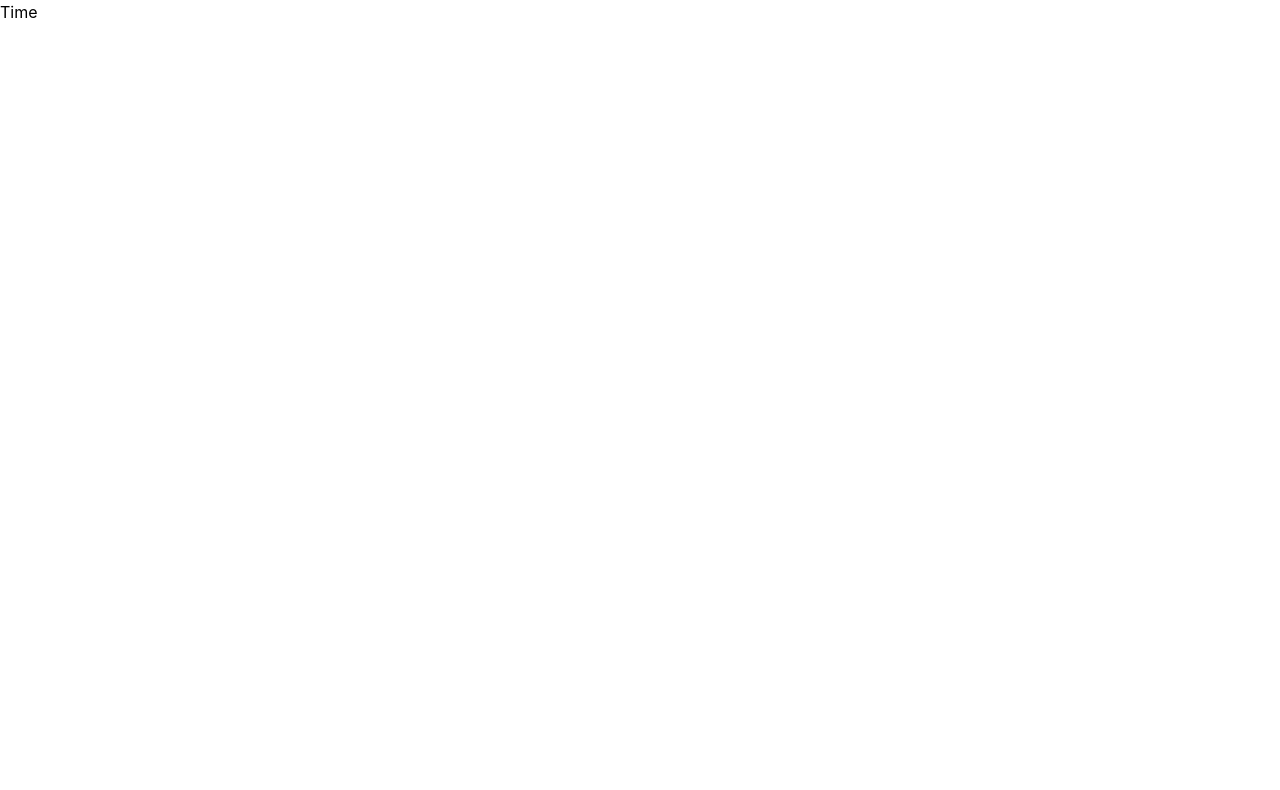
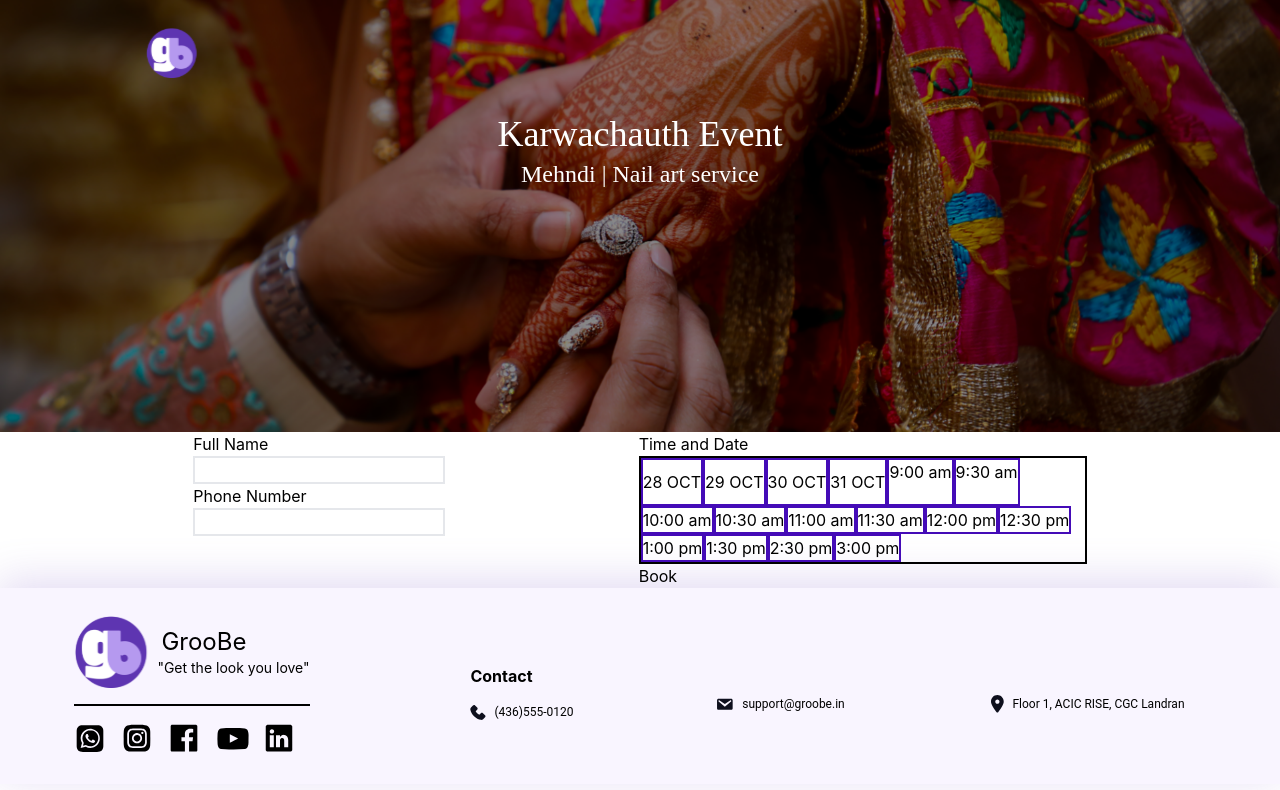
Before and after one commit to SinghJashanpreet/Groobe-Event-Portal, a React (Create React App) app: page /time in a window 1280 px wide. Shown: the top 790 px of the page. Built offline with nearby package versions, Linux system fonts and the light colour scheme.

Commit message:
appx ui done

```diff
--- a/src/Redux/Slices/FormSlice.jsx
+++ b/src/Redux/Slices/FormSlice.jsx
@@ -6,7 +6,11 @@ const initialFormData = {
   Design: "",
   Hands: "",
   Length: "",
-
+  Name: "",
+  PhoneNumber: "",
+  Date: "",
+  Slot: "",
+  Price: ""
 };
 
 const FormSlice = createSlice({
--- a/src/components/pages/Confirm.js
+++ b/src/components/pages/Confirm.js
@@ -1,9 +1,56 @@
-import React from 'react'
+import React from "react";
+import Homeheader from "../Header";
+import Footer from "../Footer";
+import { useDispatch, useSelector } from "react-redux";
+import { print, setData } from "../../Redux/Slices/FormSlice";
 
 function Confirm() {
+  const formData = useSelector((state) => state.FormData);
+  const dispatch = useDispatch();
+
+  // Your changeHandler function
+  // function changeHandler(event) {
+  //   // const { name, value, checked, type } = event.target;
+  //   const Date = selectedDate;
+  //   const Slot = selectedSlot;
+  //   const ph = phone;
+  //   const name = fName;
+  //   dispatch(setData({ Name: name, PhoneNumber: ph, Date: Date, Slot: Slot }));
+
+  //   dispatch(print());
+  // }
   return (
-    <div>Confirm</div>
-  )
+    <>
+    {console.log(formData)}
+    <Homeheader/>
+    <div className="flex flex-row justify-evenly">
+      <div className="border-2 border-[#440BB7]">
+        <h1>{formData.Name}</h1>
+        <h1>{formData.PhoneNumber}</h1>
+        <h1>{formData.Date}</h1>
+        <h1>{formData.Society}</h1>
+      </div>
+      <div className="border-2 border-[#440BB7] w-[50%]">
+        <h1>Service Selected</h1>
+        <div>
+          <div className="flex flex-row justify-evenly">
+            <h2>{formData.Design}</h2>
+            <p>{formData.Price}</p>
+          </div>
+          <div className="flex flex-row justify-evenly">
+            <p>{formData.Length} Length | {formData.Hands}</p>
+            <p>{formData.Date}</p>
+          </div>
+        </div>
+        <div className="flex flex-row">
+          <h2>Total:</h2>
+          <h2>{formData.Price}</h2>
+        </div>
+      </div>
+    </div>
+    <Footer/>
+    </>
+  );
 }
 
-export default Confirm
+export default Confirm;
--- a/src/components/pages/Price.js
+++ b/src/components/pages/Price.js
@@ -1,19 +1,21 @@
-import React, { useState } from 'react'
-import Homeheader from '../Header'
-import Footer from '../Footer'
-import HandLengthImage from '../../assets/images/Price/Group 2237.svg'
+import React, { useState } from "react";
+import Homeheader from "../Header";
+import Footer from "../Footer";
+import HandLengthImage from "../../assets/images/Price/Group 2237.svg";
 import { useDispatch, useSelector } from "react-redux";
 import { print, setData } from "../../Redux/Slices/FormSlice";
+import { Link } from "react-router-dom";
 function Price() {
   const [SelectedPrice, setSelectedPrice] = useState(null);
   const [SelectedHands, setSelectedHands] = useState(null);
 
-  const HandleLength = (name) =>{
+  const HandleLength = (name) => {
     setSelectedPrice(name);
-  }
-  const HandleHands = (name) =>{
+  };
+
+  const HandleHands = (name) => {
     setSelectedHands(name);
-  }
+  };
 
   const formData = useSelector((state) => state.FormData);
   const dispatch = useDispatch();
@@ -21,47 +23,97 @@ function Price() {
   // Your changeHandler function
   function changeHandler(event) {
     // const { name, value, checked, type } = event.target;
-    const selectedDesign = event.target.getAttribute('name');
-    dispatch(setData({ Design: selectedDesign }));
+    const selectedHands = SelectedHands;
+    const selectedLength = SelectedPrice;
+    var price = 0;
+    switch(selectedLength){
+      case 'Elbow':
+        price = 253;
+        break;
+      case 'Wrist':
+        price = 252;
+        break;
+      case 'Palm':
+        price = 251;
+        break;
+    }
+    dispatch(setData({ Hands: selectedHands }));
+    dispatch(setData({ Length: selectedLength, Price: price }));
     dispatch(print());
   }
   return (
     <div>
-      <Homeheader/>
-      <div className='flex flex-row'>
+      <Homeheader />
+      <div className="flex flex-row">
         {/* left */}
         <div>
           <h1>Bridal Mehendi</h1>
           <div>
-            <button className={SelectedHands === 'Single Hand' ? 'border-2 border-[#440BB7]' : ''} onClick={()=>HandleHands('Single Hand')}>Single Hand</button>
-            <button className={SelectedHands === 'Both Hands' ? 'border-2 border-[#440BB7]' : ''} onClick={()=>HandleHands('Both Hands')}>Both Hands</button>
+            <button
+              name="Both Hands"
+              className={
+                SelectedHands === "Both Hands"
+                  ? "border-2 border-[#440BB7]"
+                  : ""
+              }
+              onClick={() => HandleHands("Both Hands")}
+            >
+              Both Hands
+            </button>
+            <button
+              name="Single Hand"
+              className={
+                SelectedHands === "Single Hand"
+                  ? "border-2 border-[#440BB7]"
+                  : ""
+              }
+              onClick={() => HandleHands("Single Hand")}
+            >
+              Single Hand
+            </button>
           </div>
           <img src={HandLengthImage}></img>
         </div>
         {/* right */}
         <div>
-          <div className={SelectedPrice === 'Palm' ? 'border-2 border-[#440BB7]' : ''}
-          name="Palm" onClick={()=>HandleLength('Palm')}>
+          <div
+            className={
+              SelectedPrice === "Palm" ? "border-2 border-[#440BB7]" : ""
+            }
+            name="Palm"
+            onClick={() => HandleLength("Palm")}
+          >
             <p>Palm Length</p>
             <p>₹251</p>
           </div>
-          <div className={SelectedPrice === 'Wrist' ? 'border-2 border-[#440BB7]' : ''}
-          name="Wrist" onClick={()=>HandleLength('Wrist')}>
+          <div
+            className={
+              SelectedPrice === "Wrist" ? "border-2 border-[#440BB7]" : ""
+            }
+            name="Wrist"
+            onClick={() => HandleLength("Wrist")}
+          >
             <p>Wrist Length</p>
             <p>₹252</p>
           </div>
-          <div className={SelectedPrice === 'Elbow' ? 'border-2 border-[#440BB7]' : ''}
-          name="Elbow" onClick={()=>HandleLength('Elbow')}>
+          <div
+            className={
+              SelectedPrice === "Elbow" ? "border-2 border-[#440BB7]" : ""
+            }
+            name="Elbow"
+            onClick={() => HandleLength("Elbow")}
+          >
             <p>Elbow Length</p>
             <p>₹253</p>
           </div>
-
-          <button>Book</button>
+          <Link to="/time">
+            <button onClick={changeHandler}>Book</button>
+          </Link>
         </div>
       </div>
-      <Footer/>
+      <Footer />
     </div>
-  )
+  );
 }
 
-export default Price
+export default Price;
--- a/src/components/pages/Time.js
+++ b/src/components/pages/Time.js
@@ -1,9 +1,120 @@
-import React from 'react'
+import React from "react";
+import Homeheader from "../Header";
+import Footer from "../Footer";
+import { useState } from "react";
+import { useDispatch, useSelector } from "react-redux";
+import { print, setData } from "../../Redux/Slices/FormSlice";
+import { Link } from "react-router-dom";
 
 function Time() {
+  const [fName, setFname] = useState("");
+  const [phone, setPhone] = useState("");
+  const [selectedDate, setSelectedDate] = useState(null);
+  const [selectedSlot, setSelectedSlot] = useState(null);
+
+  const HandleNameChange = (event) => {
+    setFname(event.target.value);
+  };
+
+  const HandlePhoneChange = (event) => {
+    setPhone(event.target.value);
+  };
+
+  const HandleDate = (name) => {
+    console.log(name);
+    setSelectedDate(name);
+  };
+  const HandleSlot = (name) => {
+    setSelectedSlot(name);
+  };
+
+  const formData = useSelector((state) => state.FormData);
+  const dispatch = useDispatch();
+
+  // Your changeHandler function
+  function changeHandler(event) {
+    // const { name, value, checked, type } = event.target;
+    const Date = selectedDate;
+    const Slot = selectedSlot;
+    const ph = phone;
+    const name = fName;
+    dispatch(setData({ Name: name, PhoneNumber: ph, Date: Date, Slot: Slot }));
+
+    dispatch(print());
+  }
+  const datesArray = ["28 OCT", "29 OCT", "30 OCT", "31 OCT"];
+  const slotsArray = [
+    "9:00 am",
+    "9:30 am",
+    "10:00 am",
+    "10:30 am",
+    "11:00 am",
+    "11:30 am",
+    "12:00 pm",
+    "12:30 pm",
+    "1:00 pm",
+    "1:30 pm",
+    "2:30 pm",
+    "3:00 pm",
+  ];
   return (
-    <div>Time</div>
-  )
+    <div>
+      <Homeheader />
+      <div className="flex flex-row justify-evenly">
+        <div className="flex flex-col">
+          <label>Full Name</label>
+          <input
+            value={fName}
+            type="text"
+            className="border-2"
+            onChange={HandleNameChange}
+          />
+          <label>Phone Number</label>
+          <input
+            value={phone}
+            type="number"
+            className="border-2"
+            onChange={HandlePhoneChange}
+          />
+        </div>
+        <div className="w-[35%]">
+          <p>Time and Date</p>
+          <div className="border-2 border-black flex flex-row flex-wrap">
+            {datesArray.map((date) => (
+              <button
+                className={
+                  selectedDate === date
+                    ? "border-2 border-[#440BB7] bg-[#440BB7]"
+                    : "border-2 border-[#440BB7]"
+                }
+                onClick={() => HandleDate(date)}
+              >
+                {date}
+              </button>
+            ))}
+            <br />
+            <br />
+            {slotsArray.map((slot) => (
+              <buttton
+                className={
+                  selectedSlot === slot
+                    ? "border-2 border-[#440BB7] bg-[#440BB7]"
+                    : "border-2 border-[#440BB7]"
+                }
+                onClick={() => HandleSlot(slot)}
+              >
+                {slot}
+              </buttton>
+            ))}
+          </div>
+          <Link to='/confirm'>
+          <button onClick={changeHandler}>Book</button>
+          </Link>
+        </div>
+      </div>
+      <Footer />
+    </div>
+  );
 }
 
-export default Time
+export default Time;
```
